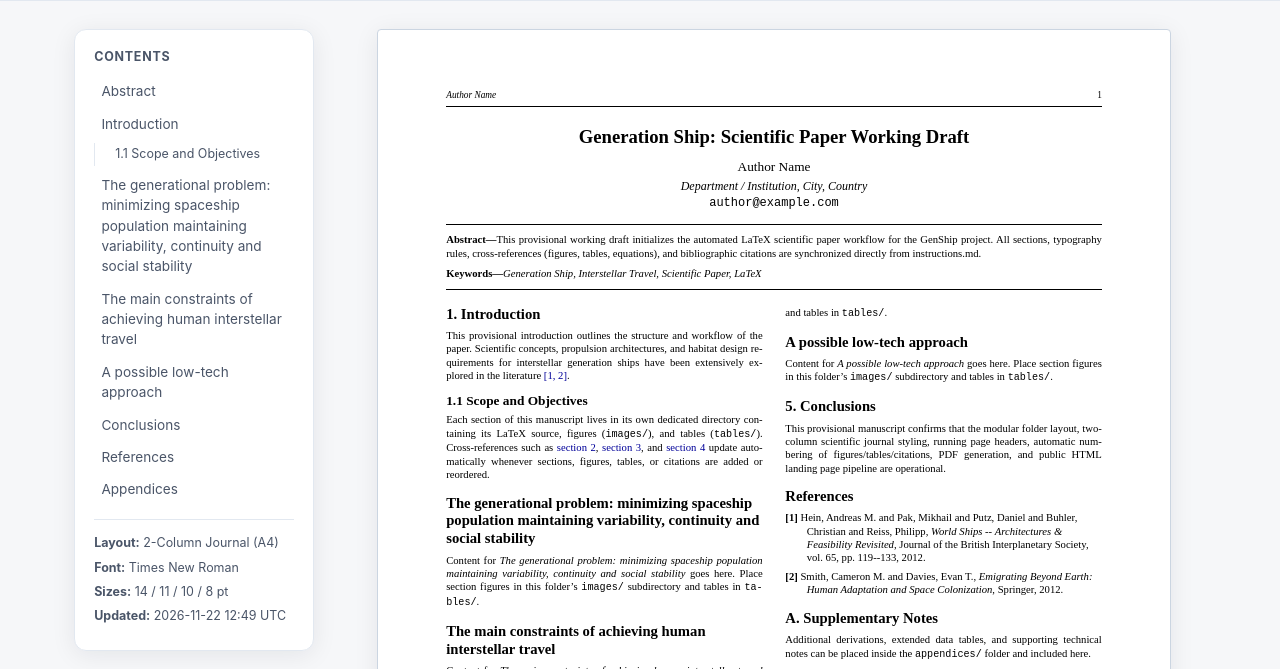
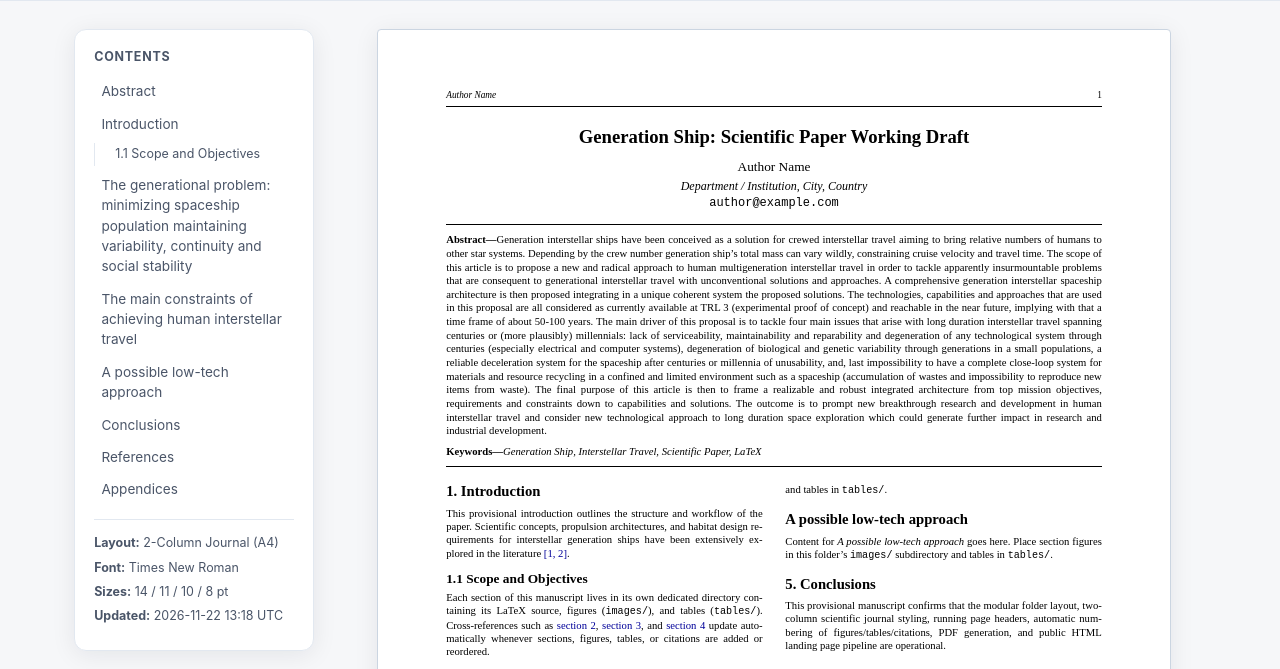
Before and after one commit to guidoyak/GenShip, a plain HTML site: page index.html in a window 1280 px wide. Shown: the part 61-730 px from the top of the page. Drawn offline with nearby package versions, Linux system fonts and the light colour scheme.

Commit message:
Sync instructions.md, abstract.tex, and section 2 edits to main.pdf and index.html

```diff
--- a/index.html
+++ b/index.html
@@ -444,7 +444,7 @@
         <div><strong>Layout:</strong> 2-Column Journal (A4)</div>
         <div><strong>Font:</strong> Times New Roman</div>
         <div><strong>Sizes:</strong> 14 / 11 / 10 / 8 pt</div>
-        <div><strong>Updated:</strong> 2026-11-22 12:49 UTC</div>
+        <div><strong>Updated:</strong> 2026-11-22 13:18 UTC</div>
       </div>
     </aside>
 
@@ -463,11 +463,37 @@
         </div>
 
         <section id="abstract" class="frontmatter-rule-box">
-          <p class="abstract-line"><strong>Abstract&mdash;</strong>This provisional working draft initializes the automated LaTeX
-scientific paper workflow for the GenShip project. All sections,
-typography rules, cross-references (figures, tables, equations), and
-bibliographic citations are synchronized directly from
-instructions.md.</p>
+          <p class="abstract-line"><strong>Abstract&mdash;</strong>Generation interstellar ships have been conceived as a solution for
+crewed interstellar travel aiming to bring relative numbers of humans to
+other star systems. Depending by the crew number generation ship’s total
+mass can vary wildly, constraining cruise velocity and travel time. The
+scope of this article is to propose a new and radical approach to human
+multigeneration interstellar travel in order to tackle apparently
+insurmountable problems that are consequent to generational interstellar
+travel with unconventional solutions and approaches. A comprehensive
+generation interstellar spaceship architecture is then proposed
+integrating in a unique coherent system the proposed solutions. The
+technologies, capabilities and approaches that are used in this proposal
+are all considered as currently available at TRL 3 (experimental proof
+of concept) and reachable in the near future, implying with that a time
+frame of about 50-100 years. The main driver of this proposal is to
+tackle four main issues that arise with long duration interstellar
+travel spanning centuries or (more plausibly) millennials: lack of
+serviceability, maintainability and reparability and degeneration of any
+technological system through centuries (especially electrical and
+computer systems), degeneration of biological and genetic variability
+through generations in a small populations, a reliable deceleration
+system for the spaceship after centuries or millennia of unusability,
+and, last impossibility to have a complete close-loop system for
+materials and resource recycling in a confined and limited environment
+such as a spaceship (accumulation of wastes and impossibility to
+reproduce new items from waste). The final purpose of this article is
+then to frame a realizable and robust integrated architecture from top
+mission objectives, requirements and constraints down to capabilities
+and solutions. The outcome is to prompt new breakthrough research and
+development in human interstellar travel and consider new technological
+approach to long duration space exploration which could generate further
+impact in research and industrial development.</p>
           <p class="keywords-line"><strong>Keywords&mdash;</strong><span class="keywords-value">Generation Ship, Interstellar Travel, Scientific Paper, LaTeX</span></p>
         </section>
 
@@ -496,10 +522,9 @@ or reordered.</p>
 id="sec:the_generational_problem_minimizing_spaceship_population_maintaining_variability_continuity_and_social_stability">The
 generational problem: minimizing spaceship population maintaining
 variability, continuity and social stability</h1>
-<p>Content for <em>The generational problem: minimizing spaceship
-population maintaining variability, continuity and social stability</em>
-goes here. Place section figures in this folder’s <code>images/</code>
-subdirectory and tables in <code>tables/</code>.</p>
+<p>Multi-generational unhibernated voyages typically require larger
+populations to maintain genetic diversity, ship systems, and community
+life over decades or centuries.</p>
 </section>
 
 <section id="the_main_constraints_of_achieving_human_interstellar_travel" class="paper-section">
```
Also changed, not shown: 2 other files.
